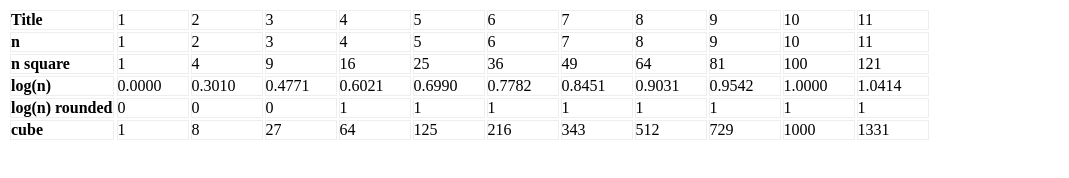
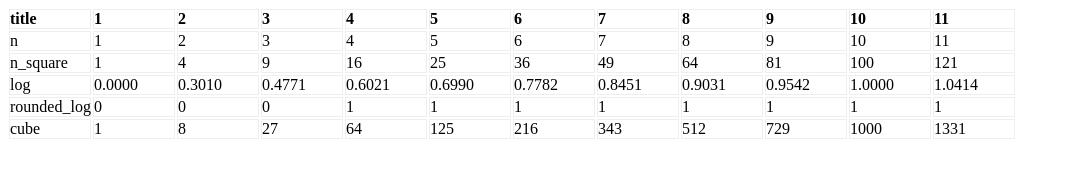
Before and after one commit to ChakrabortyShruti-zz/randomNumberVisualization, a plain HTML site: page index.html in a window 1280 px wide. Shown: the whole page, without its empty margins (0-1069 px from the left). Drawn offline with Linux system fonts and the light colour scheme.

Commit message:
Refactor the code to make it more extensible

```diff
--- a/css/styleSheet.css
+++ b/css/styleSheet.css
@@ -20,22 +20,14 @@ rect{
 	border-radius: 10px;
 }
 
-.number{
+.operationValue {
 	display:inline-block;
 	border-style:groove;
 	border-width:thin;
-	width: 70px;
+	width: 80px;
 	margin: 1px;
-
 }
 
-.data,.tags {
-	display: inline-block;
-}
-
-.tag{
-	border-style:groove;
-	border-width:thin;
-	margin: 2px;
+.title{
 	font-weight: bold;
 }
--- a/javascript/table.js
+++ b/javascript/table.js
@@ -1,39 +1,40 @@
-var tagName = ['Title','n','n square','log(n)','log(n) rounded','cube'];
 var number = [1,2,3,4,5,6,7,8,9,10,11];
 
-var createDiv = function(className){
-	return d3.select('#table').append('div').classed(className,true);
-}
+var data = d3.select('#table').append('div').classed('data',true);
 
-var tags = createDiv('tags');
-tags.selectAll('div')
-	.data(tagName)
-	.enter()
-	.append('div')
-	.text(function(d){return d})
-	.classed('tag',true);
+var updateRow = function(operations){
+	var keys = Object.keys(operations);
+	for (var i = 0; i < keys.length; i++) {
+		var selection = data
+			.append('div')
+			.classed(keys[i],true);
 
-var data = createDiv('data');
-var updateRow = function(className,scale){
-	var selection = data
-		.append('div')
-		.classed('row_0',true);
+		selection.append('div')
+			.text(keys[i])
+			.classed('operationValue',true);
 
-	selection.selectAll('div')
-		.data(number)
-		.enter()
-		.append('div')
-		.text(function(d){return scale(d)})
-		.classed('number',true);
+		selection.selectAll('operationValue')
+			.data(number)
+			.enter()
+			.append('div')
+			.text(function(d){return operations[keys[i]](d)})
+			.classed('operationValue',true);
+	}
 }
 
 var log = function(d){
 	return d3.scaleLog()(d).toFixed(4);
 }
 
-var row_0_div = updateRow('row_0',d3.scaleLinear().domain([1,10]).range([1,10]));
-var row_1_div = updateRow('row_1',d3.scaleLinear().domain([1,10]).range([1,10]));
-var row_2_div = updateRow('row_2',d3.scalePow().exponent(2));
-var row_3_div = updateRow('row_3',log);
-var row_4_div = updateRow('row_4',d3.scaleLog().rangeRound([0,1]));
-var row_5_div = updateRow('row_5',d3.scalePow().exponent(3));
+var operations = {
+					'title' : d3.scaleLinear().domain([1,10]).range([1,10]),
+					'n' : d3.scaleLinear().domain([1,10]).range([1,10]),
+					'n_square' : d3.scalePow().exponent(2),
+					'log' : log,
+					'rounded_log' : d3.scaleLog().rangeRound([0,1]),
+					'cube' : d3.scalePow().exponent(3)
+				 };
+
+window.onload = function(){
+	updateRow(operations);
+}
```
